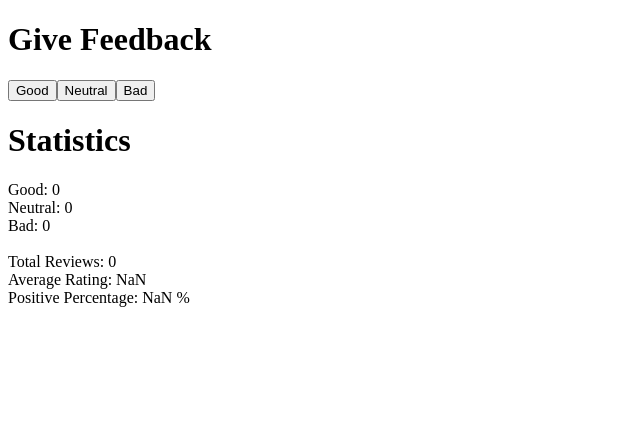
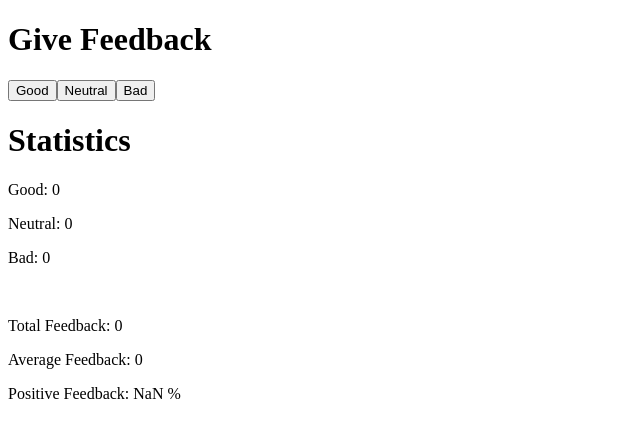
Before and after one commit to EthLev/fullstack-submissions, a React (Vite) app in the folder part1/unicafe/: page / in a window 1280 px wide. Shown: the top 438 px of the page, without its empty margins (0-640 px from the left). Built offline with nearby package versions, Linux system fonts and the light colour scheme.

Commit message:
Ex 1.8 Complete

```diff
--- a/part1/unicafe/src/App.jsx
+++ b/part1/unicafe/src/App.jsx
@@ -10,10 +10,6 @@ const App = () => {
   const handleNeutralClick = () => setNeutral(neutral + 1)
   const handleBadClick = () => setBad(bad + 1)
 
-  const Statistics = () => {
-
-  }
-
   return(
     <div>
       <h1>Give Feedback</h1>
@@ -21,20 +17,29 @@ const App = () => {
       <button onClick={handleNeutralClick}>Neutral</button>
       <button onClick={handleBadClick}>Bad</button>
 
+
       <h1>Statistics</h1>
-      <p>
-      Good: {good}<br />
-      Neutral: {neutral}<br />
-      Bad: {bad}<br />
-      <br />
-      Total Reviews: {good + neutral + bad}<br />
-      Average Rating: {(good - bad)/(good + neutral + bad)}<br />
-      Positive Percentage: {(good)/(good+neutral+bad)*100} %
-
-      </p>
+      <Statistics good={good} neutral={neutral} bad={bad} />
     </div>
   )
 }
 
 
+  const Statistics = (props) => {
+    const all = props.good + props.neutral + props.bad
+
+    return(
+      <div>
+        <p>Good: {props.good}</p>
+        <p>Neutral: {props.neutral}</p>
+        <p>Bad: {props.bad}</p>
+        <br />
+        <p>Total Feedback: {all}</p>
+        <p>Average Feedback: {(props.good - props.bad)}</p>
+        <p>Positive Feedback: {(props.good / all) * 100} %</p>
+      </div>
+    )
+  }
+
+
 export default App
```
